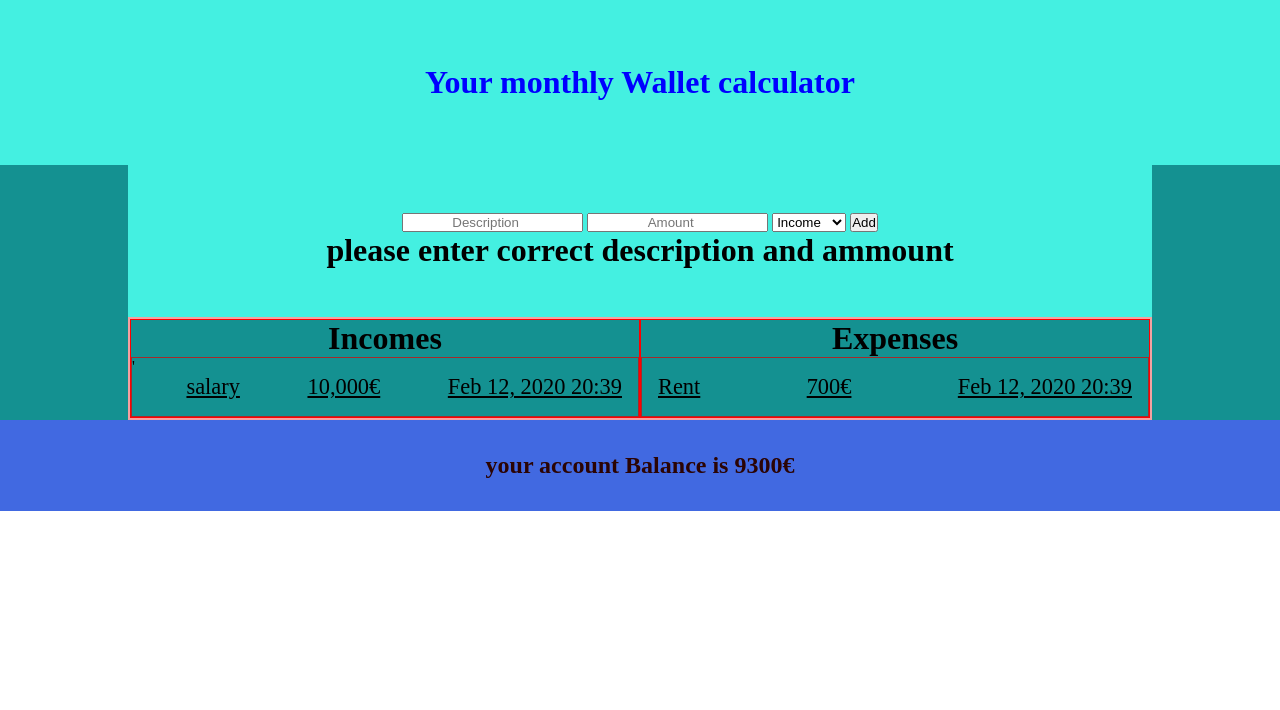
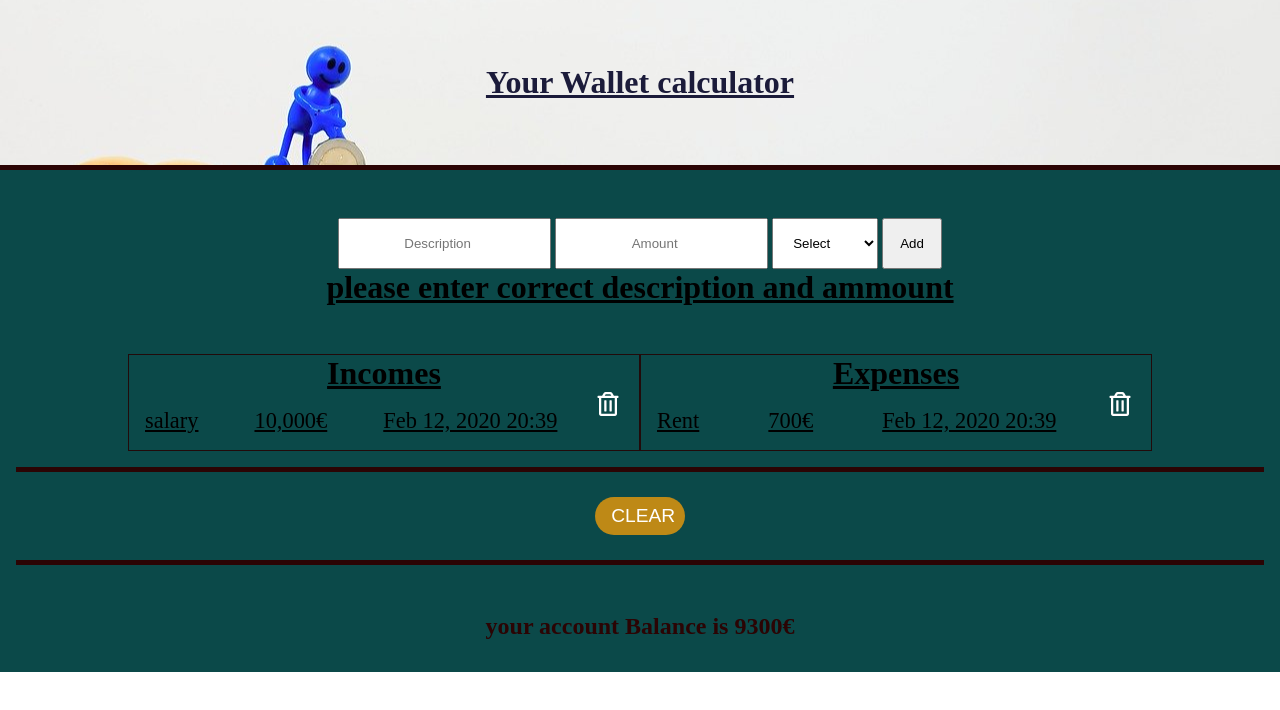
Before and after one commit to Dbibek/Balance-Wallet, a plain HTML site: page index.html in a window 1280 px wide. Both pictures are taken after typing "Sample", "Sample" into the empty fields and a click on the button "Add". Drawn offline with Linux system fonts and the light colour scheme.

Commit message:
css and clear button added

```diff
--- a/index.html
+++ b/index.html
@@ -5,10 +5,16 @@
     <meta name="viewport" content="width=device-width, initial-scale=1.0" />
     <title>LocalStorage</title>
     <link rel="stylesheet" href="style.css" />
+    <link
+      rel="stylesheet"
+      href="https://use.fontawesome.com/releases/v5.7.2/css/all.css"
+      integrity="sha384-fnmOCqbTlWIlj8LyTjo7mOUStjsKC4pOpQbqyi7RrhN7udi9RwhKkMHpvLbHG9Sr"
+      crossorigin="anonymous"
+    />
   </head>
   <body>
     <div class="header">
-      <h1>Your monthly Wallet calculator</h1>
+      <h1>Your Wallet calculator</h1>
     </div>
     <div class="mainContainer">
       <div class="input-section">
@@ -23,6 +29,7 @@
           placeholder="                Amount"
         />
         <select class="selection">
+          <option value="select">Select</option>
           <option value="income">Income</option>
           <option value="expense">Expense</option>
         </select>
@@ -38,6 +45,9 @@
           <div class="transaction-expense"></div>
         </div>
       </div>
+      <div class="clearButton">
+        <button class="clear">Clear</button>
+      </div>
       <div class="balance"></div>
     </div>
     <script src="script.js"></script>
--- a/script.js
+++ b/script.js
@@ -9,71 +9,8 @@ const expenseDiv = document.querySelector(".expenseDiv");
 const transactionExpenseDiv = document.querySelector(".transaction-expense");
 const inputSection = document.querySelector(".input-section");
 const balanceDiv = document.querySelector(".balance");
-
-let incomes = [{
-    description:'salary',
-    amount:10000
-}];
-let expenses = [{
-    description:'Rent',
-    amount:700
-}];
-
-//=============PURE FUNCTION THAT TAKES ARRAY,DESCRIPTION AND AMOUNT========
-
-let addTransaction = (arr, description, amount) => {
-  arr.push({
-    description,
-    amount
-  });
-};
-console.log(incomes);
-
-//===================EVENTlISTNER WITH ADD BUTTON THAT TAKES INCOME AND EXPENSE AS THE ARRAY AND TAKES THE INPUT VALUE
-//DESCRIPTION AND AMOUNT
-addButton.addEventListener("click", () => {
-  let description = descriptionInput.value;
-  let amount = parseInt(amountInput.value);
-  //   addTransaction(incomes, description, amount);
-  console.log(incomeDiv);
-
-  console.log(incomes);
-  if (description && amount && selection.value == "income") {
-    addTransaction(incomes, description, amount);
-    transactionIncomeDiv.innerHTML = "";
-    for (const element of incomes) {
-      const list = document.createElement("li");
-      list.innerHTML += `<div class='list-div'>'<div class="trans-description">${
-        element.description
-      }</div>
-      <div class="trans-amount">${element.amount.toLocaleString()}€</div>
-      <div class="trans-date">${currentDate()}</div> </div> `;
-
-      transactionIncomeDiv.appendChild(list);
-    }
-  } else if (description && amount && selection.value == "expense") {
-    addTransaction(expenses, description, amount);
-    transactionExpenseDiv.innerHTML = "";
-    for (const element of expenses) {
-      const list = document.createElement("li");
-      list.innerHTML += `<div class='list-div'><div class="trans-description">${
-        element.description
-      }</div>
-      <div class="trans-amount">${element.amount.toLocaleString()}€</div>
-      <div class="trans-date">${currentDate()}</div></div> `;
-
-      transactionExpenseDiv.appendChild(list);
-    }
-  } else {
-    inputSection.innerHTML += `<h1>please enter correct description and ammount</h1>`;
-  }
-
-  accountBalance()
-  balanceDiv.innerHTML=''
-  balanceDiv.innerHTML += `<h2>your account Balance is ${accountBalance()}€</h2>`
-});
-
-//===============CREATING FUNCTION THAT HAVE THE DESIRED DATE FORMAT e.g Feb 11, 2020 19:20===
+const clear = document.querySelector(".clear");
+// const deleteButton=document.querySelector('.delete')
 const months = [
   "Jan",
   "Feb",
@@ -88,60 +25,194 @@ const months = [
   "Nov",
   "Dec"
 ];
+//arrays that have arguments
+let incomes = [
+  {
+    description: "salary",
+    amount: 10000,
+    date: currentDate()
+  }
+];
+let expenses = [
+  {
+    description: "Rent",
+    amount: 700,
+    date: currentDate()
+  }
+];
+
+//===============CREATING FUNCTION THAT HAVE THE DESIRED DATE FORMAT e.g Feb 11, 2020 19:20===
 function currentDate() {
   const now = new Date();
   const year = now.getFullYear(); // return year
   const mnth = months[now.getMonth()]; // return month(0 - 11) //here now.getMonth() gives you the current date in number as incex for the month
   const date = now.getDate(); // return date (1 - 31)
   const hours = now.getHours(); // return number (0 - 23)
-  const minutes = now.getMinutes(); // return number (0 -59)
+  const minutes = (now.getMinutes() < 10 ? "0" : "") + now.getMinutes(); // return number (0 -59)
 
   const time = `${mnth} ${date}, ${year} ${hours}:${minutes}`;
   return time;
 }
+//=============PURE FUNCTION THAT TAKES ARRAY,DESCRIPTION AND AMOUNT========
 
+// let addTransaction = (arr, description, amount) => {
+//   arr.push({
+//     description,
+//     amount
+//   });
+// };
 
-function totalIncome() {
-  const total=incomes.reduce((acc, curr) => {
-    return acc + curr.amount;
-  }, 0)
-   return total
+//========LOCALSTORAGE===============
+
+const getAccount1 = JSON.parse(localStorage.getItem("incomeInfo"));
+const getAccount2 = JSON.parse(localStorage.getItem("expenseInfo"));
+
+if (!getAccount1) {
+  localStorage.setItem("incomeInfo", JSON.stringify(incomes)); //get items if getAccount is empty
+} else {
+  const getAccount1 = JSON.parse(localStorage.getItem("incomeInfo"));
+  incomes = getAccount1;
 }
-console.log(totalIncome());
 
-function totalExpense() {
-  let expTotal=expenses.reduce((acc, curr) => {
-    return acc + curr.amount;
-  }, 0);
-  return expTotal
+if (!getAccount2) {
+  localStorage.setItem("expenseInfo", JSON.stringify(expenses)); //get items if getAccount is empty
+} else {
+  const getAccount2 = JSON.parse(localStorage.getItem("expenseInfo")); //if not empty it gets from local storage
+  expenses = getAccount2;
 }
-console.log(totalExpense());
-function accountBalance() {
-    const balance = totalIncome() - totalExpense();
-    return balance;
-    ;
+
+//===================gives initial data to the DOM===============
+function initial() {
+  for (const element of incomes) {
+    //checks all the incomes and display
+    //for getting the incomes element
+    const list = document.createElement("li");
+    list.innerHTML += `<div class='list-div'>
+    <div class="trans-description">${element.description}</div>
+        <div class="trans-amount">${element.amount.toLocaleString()}€</div>
+        <div class="trans-date">${element.date}</div>
+        <span onclick="this.parentNode.style.display = 'none';" class="closebtn"><i class="far fa-trash-alt delete-icon"></i></span>
+         </div> `;
+    transactionIncomeDiv.appendChild(list);
   }
-//==============FOR DESPLYING DEFULT ARRAY ITEMS IN INCOMES AND EXPENSE ARRAY====
-
-  function initial(){
-    for (const element of incomes) {    //for getting the incomes element
-        const list = document.createElement("li");
-        list.innerHTML += `<div class='list-div'>'<div class="trans-description">${
-          element.description
-        }</div>
-        <div class="trans-amount">${element.amount.toLocaleString()}€</div>
-        <div class="trans-date">${currentDate()}</div> </div> `;
-        transactionIncomeDiv.appendChild(list);
-  }
-  for (const element of expenses) {     // for getting the expences element
+  for (const element of expenses) {
+    //checks all the expense and display
+    // for getting the expences element
     const list = document.createElement("li");
-    list.innerHTML += `<div class='list-div'><div class="trans-description">${
-      element.description
-    }</div>
+    list.innerHTML += `<div class='list-div'>
+    <div class="trans-description">${element.description}</div>
     <div class="trans-amount">${element.amount.toLocaleString()}€</div>
-    <div class="trans-date">${currentDate()}</div></div> `;
+    <div class="trans-date">${element.date}</div>
+    <span onclick="this.parentNode.style.display = 'none';" class="closebtn"><i class="far fa-trash-alt delete-icon"></i></span>
+    </div> `;
 
     transactionExpenseDiv.appendChild(list);
   }
+  accountBalance(); // display account balance initally form the default income and expenses
+  balanceDiv.innerHTML = "";
+  balanceDiv.innerHTML += `<h2>your account Balance is ${accountBalance()}€</h2>`;
 }
-  initial()
+initial();
+
+// ================FUNCTION  FOR THE MATHEMATICAL CALCULATION================================
+
+function totalIncome() {
+  //FUNCTION THAT CALCULATES ALL THE INCOMES
+  const total = incomes.reduce((acc, curr) => {
+    return acc + curr.amount;
+  }, 0);
+  return total;
+}
+
+function totalExpense() {
+  //FUNCTION THAT CALCULATES ALL THE EXPENSE
+  let expTotal = expenses.reduce((acc, curr) => {
+    return acc + curr.amount;
+  }, 0);
+  return expTotal;
+}
+function accountBalance() {
+  //CALCULATE THE BALANCE i.e INCOMES -EXPENSES
+  const balance = totalIncome() - totalExpense();
+  return balance;
+}
+accountBalance();
+
+//==============FOR DESPLYING DEFULT ARRAY ITEMS IN INCOMES AND EXPENSE ARRAY====
+
+addButton.addEventListener("click", () => {
+  let description = descriptionInput.value;
+  let amount = parseInt(amountInput.value);
+  //   addTransaction(incomes, description, amount); USED IF THE PURE FUNCTION WAS USED
+
+  if (description && amount && selection.value == "income") {
+    //addTransaction(incomes, description, amount);
+    incomes.push({ description, amount, date: currentDate() }); //PUSHING IT TO THE ARRAY
+    localStorage.setItem("incomeInfo", JSON.stringify(incomes)); //PUSHING IT TO LOCALSTORAGE
+    transactionIncomeDiv.innerHTML = "";
+    console.log(incomes);
+    for (const element of incomes) {
+      const list = document.createElement("li");
+      list.innerHTML += `<div class='list-div'>
+      <div class="trans-description">${element.description}</div>
+
+      <div class="trans-amount">${element.amount.toLocaleString()}€</div>
+      <div class="trans-date">${element.date}</div>
+      <span onclick="this.parentNode.style.display = 'none';" class="closebtn"><i class="far fa-trash-alt delete-icon"></i></span>
+      </div> `;
+
+      transactionIncomeDiv.appendChild(list);
+    }
+  } else if (description && amount && selection.value == "expense") {
+    //addTransaction(expenses, description, amount);
+    expenses.push({ description, amount, date: currentDate() }); //PUSHING IT TO THE ARRAY
+    localStorage.setItem("expenseInfo", JSON.stringify(expenses)); //PUSHING IT TO LOCALSTORAGE
+    transactionExpenseDiv.innerHTML = "";
+    for (const element of expenses) {
+      const list = document.createElement("li");
+      list.innerHTML += `<div class='list-div'>
+      <div class="trans-description">${element.description}</div>
+      <div class="trans-amount">${element.amount.toLocaleString()}€</div>
+      <div class="trans-date">${element.date}</div>
+      <span onclick="this.parentNode.style.display = 'none';" class="closebtn"><i class="far fa-trash-alt delete-icon"></i></span>
+      </div>
+       `;
+      transactionExpenseDiv.appendChild(list);
+    }
+  } else {
+    inputSection.innerHTML += `<h1>please enter correct description and ammount</h1>`;
+  }
+
+  accountBalance();
+  balanceDiv.innerHTML = "";
+  balanceDiv.innerHTML += `<h2>your account Balance is ${accountBalance()}€</h2>`;
+});
+
+///=========EVENTLISTNERS FOR CLEAR LOCALSTORAGE=============
+
+clear.addEventListener("click", () => {
+  localStorage.clear();
+  location.reload();
+});
+
+// deleteButton.addEventListener('click',(e)=>{
+//   e.currentTarget.parentNode.remove()
+// })
+
+// Deleting a transaction
+function deleteElementFromArray(arr, index) {
+  arr.splice(index, 1);
+  arrayToStorage(arr);
+  accountBalance();
+  assignEventListenerToDeleteIcons();
+}
+
+// Assigning an event listener to Delete Icons
+function assignEventListenerToDeleteIcons() {
+  let deleteIcon = document.querySelectorAll(".delete");
+  deleteIcon.forEach(function(el) {
+    el.addEventListener("click", e => {
+      deleteElementFromArray(incomes, e.currentTarget.parentNode.id);
+    });
+  });
+}
--- a/style.css
+++ b/style.css
@@ -3,37 +3,55 @@
   margin: 0;
   padding: 0;
 }
+
+.header {
+  width: 100%;
+  margin: auto;
+  padding: 4rem;
+  color: rgb(27, 27, 58);
+  background-image: url(./assets/save-4776024_1280.jpg);
+  background-position: center;
+  background-repeat: no-repeat;
+
+  /* background-color: rgb(3, 95, 87);
+  margin: auto; */
+}
 h1 {
   text-align: center;
+  text-decoration: underline;
 }
-.header {
-  background-color: rgb(68, 240, 225);
-}
+
 .mainContainer {
   width: 100%;
-  background-color: rgb(20, 145, 145);
+  background-color: rgb(11, 73, 73);
   list-style: none;
   margin: auto;
   padding: auto;
+  border-top: 5px solid rgb(43, 4, 4);
 }
-.header {
-  margin: auto;
-  padding: 4rem;
-  color: blue;
-}
+
 .input-section {
   text-align: center;
   width: 80%;
   margin: auto;
-  background-color: rgb(68, 240, 225);
+  background-color: rgb(11, 73, 73);
   padding: 3rem;
+  border-radius: 2%;
+}
+.input-section > input {
+  padding: 1rem;
+}
+.selection {
+  padding: 1rem;
+}
+.add-button {
+  padding: 1rem;
 }
 .account {
   width: 80%;
   display: flex;
   justify-content: space-between;
   margin: auto;
-  border: 2px solid rgb(245, 161, 161);
 }
 .transaction-income {
   list-style: none;
@@ -42,12 +60,17 @@ h1 {
 .list-div {
   display: flex;
   justify-content: space-between;
-  border: 1px solid brown;
+  /* border: 1px solid brown; */
 }
 .list-div > div {
-  margin: 1rem ;
+  margin: 1rem;
   text-decoration: underline;
   font-size: 1.4rem;
+}
+.list-div > button {
+  margin: 0 0 0.5rem 0.5rem;
+  padding: 0 0.2rem;
+  height: 2rem;
 }
 .transaction-expense {
   list-style: none;
@@ -55,12 +78,80 @@ h1 {
 .incomeDiv,
 .expenseDiv {
   width: 50%;
-  border: 1px solid red;
+  border: 1px solid rgb(34, 10, 10);
 }
 .balance {
   text-align: center;
-  background-color: royalblue;
+  background-color: rgb(11, 73, 73);
   color: rgb(43, 4, 4);
   margin: auto;
   padding: 2rem;
 }
+.clearButton {
+  text-align: center;
+  margin: 1rem;
+  border-bottom: 5px solid rgb(43, 4, 4);
+  border-top: 5px solid rgb(43, 4, 4);
+}
+.clear {
+  padding: 0.5rem 1rem;
+  background-color: rgb(190, 137, 22);
+  width: 7vw;
+  border-radius: 50px;
+  margin: 25px auto;
+  color: white;
+  text-transform: uppercase;
+  font-size: 1.2rem;
+  transition: 90ms;
+  border: none;
+}
+.clear:hover {
+  transform: scale(1.05);
+  background-color: #c23e3e;
+  transition: 210ms;
+  cursor: pointer;
+  border: none;
+}
+.delete-icon {
+  width: 2vw;
+  font-size: 1.5rem;
+  color: rgb(255, 255, 255);
+  justify-self: end;
+  margin-right: 1rem;
+  border: none;
+  cursor: pointer;
+}
+@keyframes stalk {
+  0% {
+    left: 0px;
+    top: 0px;
+  }
+  25% {
+    left: 20px;
+    top: 0px;
+  }
+  50% {
+    left: 20px;
+    top: 20px;
+  }
+  75% {
+    left: 0px;
+    top: 20px;
+  }
+  100% {
+    left: 0px;
+    top: 0px;
+  }
+}
+.delete-icon:hover {
+  width: 2vw;
+  font-size: 1.5rem;
+  color: rgb(255, 255, 255);
+  justify-self: end;
+  margin-right: 1rem;
+  border: none;
+  cursor: pointer;
+  position: relative;
+  animation-name: stalk;
+  animation-duration: 4s;
+}
```
Also changed, not shown: assets/save-4776024_1280.jpg (added).
